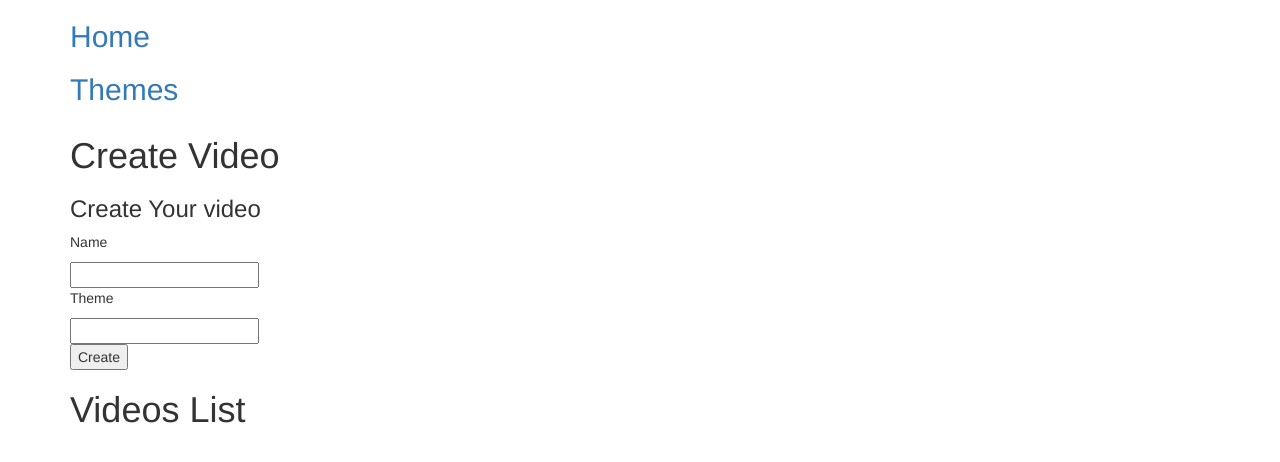
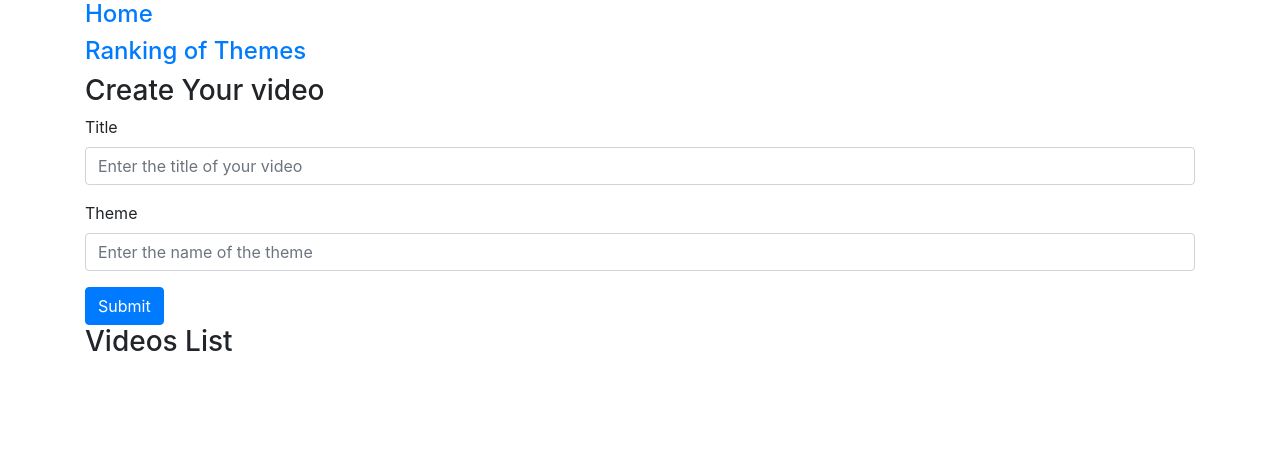
Before and after one commit to rodrigogomesrc/video-project, a Python web app: template video-project/video_project/templates/home_content.jinja2 in a window 1280 px wide. Shown: the top 462 px of the page. Run offline with Jinja, Linux system fonts and the light colour scheme; the template is opened without the code that fills it, so the values that code supplies are empty; some libraries are stand-ins or nearby versions.

Commit message:
stylization

```diff
--- a/video-project/video_project/templates/home_content.jinja2
+++ b/video-project/video_project/templates/home_content.jinja2
@@ -3,44 +3,50 @@
 {% block content%}
 <div class="container">
 
-    <h1>Create Video</h1>
+    <h3 class="titles">Create Your video</h3>
 
-    <form action="/create_video" method="post">
+    <form  action="/create_video" method="post">
+        <div class="form-group">
+            <label for="name">Title</label>
+            <input type="text" class="form-control" id="name" name="name" placeholder="Enter the title of your video">
+        </div>
+        <div class="form-group">
+            <label for="theme">Theme</label>
+            <input type="text" class="form-control" id="theme" name="theme" placeholder="Enter the name of the theme">
+        </div>
 
-        <h3>Create Your video</h3>
-
-        <p>Name</p>
-        <input name="name" type="text">
-        <p>Theme</p>
-        <input name="theme" type="text">
-        <br>
-        <input name="form.post" type="submit" value="Create">
+        <button type="submit" class="btn btn-primary" name="form.post" type="submit" value="Create">Submit</button>
     </form>
 
-
-    <h1>Videos List</h1>
+    <h3 class="titles">Videos List</h3>
 
     {% for entry in videos %}
-    <div>
-        <h3>Video</h3>
-        <p>{{entry.name}}</p>
-        <p>{{entry.theme}}</p>
-        <p>{{entry.thumbs_up}}</p>
-        <p>{{entry.thumbs_down}}</p>
+
+
+    <div class="card" style="width: 800px">
+        <img class="card-img-top" src="/static/video.png">
+        <div class="card-body">
+            <h4 class="card-title">{{entry.name}}</h4>
+            <p class="card-text">Theme: {{entry.theme}}</p>
+            <p class="card-text">Likes: {{entry.thumbs_up}}</p>
+            <p class="card-text">Dislikes: {{entry.thumbs_down}}</p>
             <form method="post">
 
                 <input type="hidden" name="name" value={{entry.name}}>
                 <input type="hidden" name="action" value="1">
-            <input type="submit" value="Thumbs Up">
+                <input type="submit" value="Thumbs Up" class="btn btn-primary thumbs">
             </form>
 
             <form method="post">
 
                 <input type="hidden" name="name" value={{entry.name}}>
                 <input type="hidden" name="action" value="2">
-            <input type="submit" value="Thumbs Down">
+                <input type="submit" value="Thumbs Down" class="btn btn-primary thumbs">
             </form>
+
         </div>
+    </div>
+
 
     {% endfor %}
 </div>
--- a/video-project/video_project/templates/layout.jinja2
+++ b/video-project/video_project/templates/layout.jinja2
@@ -9,44 +9,37 @@
 
     <title>Videos</title>
 
-    <!-- Bootstrap core CSS -->
-    <link href="//oss.maxcdn.com/libs/twitter-bootstrap/3.0.3/css/bootstrap.min.css" rel="stylesheet">
-
     <!-- Custom styles for this scaffold -->
     <link href="{{request.static_url('video_project:static/styles.css')}}" rel="stylesheet">
+    <link rel="stylesheet" href="https://stackpath.bootstrapcdn.com/bootstrap/4.3.1/css/bootstrap.min.css"
+          integrity="sha384-ggOyR0iXCbMQv3Xipma34MD+dH/1fQ784/j6cY/iJTQUOhcWr7x9JvoRxT2MZw1T" crossorigin="anonymous">
 
-    <!-- HTML5 shiv and Respond.js IE8 support of HTML5 elements and media queries -->
-    <!--[if lt IE 9]>
-      <script src="//oss.maxcdn.com/libs/html5shiv/3.7.0/html5shiv.js" integrity="sha384-0s5Pv64cNZJieYFkXYOTId2HMA2Lfb6q2nAcx2n0RTLUnCAoTTsS0nKEO27XyKcY" crossorigin="anonymous"></script>
-      <script src="//oss.maxcdn.com/libs/respond.js/1.3.0/respond.min.js" integrity="sha384-f1r2UzjsxZ9T4V1f2zBO/evUqSEOpeaUUZcMTz1Up63bl4ruYnFYeM+BxI4NhyI0" crossorigin="anonymous"></script>
-    <![endif]-->
   </head>
 
-  <header>
 
-      <div class="container">
+    <nav class="nav">
 
-          <nav>
+		<div class="container">
 
-              <h2><a href="/">Home</a></h2>
-              <h2><a href="/themes">Themes</a></h2>
+			<div class="nav_link">
+				<h4><a href="/">Home</a></h4>
+			</div>
 
-        </nav>
+			<div class="nav_link">
+				<h4><a href="/themes">Ranking of Themes</a></h4>
+			</div>
 
-      </div>
+		</div>
 
-  </header>
+    </nav>
 
-  <body>
 
    {% block content %}
         <p>No content</p>
    {% endblock content %}
 
-    <!-- Bootstrap core JavaScript
-    ================================================== -->
-    <!-- Placed at the end of the document so the pages load faster -->
-    <script src="//oss.maxcdn.com/libs/jquery/1.10.2/jquery.min.js" integrity="sha384-aBL3Lzi6c9LNDGvpHkZrrm3ZVsIwohDD7CDozL0pk8FwCrfmV7H9w8j3L7ikEv6h" crossorigin="anonymous"></script>
-    <script src="//oss.maxcdn.com/libs/twitter-bootstrap/3.0.3/js/bootstrap.min.js" integrity="sha384-s1ITto93iSMDxlp/79qhWHi+LsIi9Gx6yL+cOKDuymvihkfol83TYbLbOw+W/wv4" crossorigin="anonymous"></script>
-  </body>
+
+
+   </body>
+
 </html>
```
Also changed, not shown: video-project/video_project/static/styles.css (+45 -7 lines), video-project/video_project/templates/themes_content.jinja2 (+8 -5 lines), video-project/video_project/static/video.png (added). Lines whose indentation alone changed are shown as unchanged.
